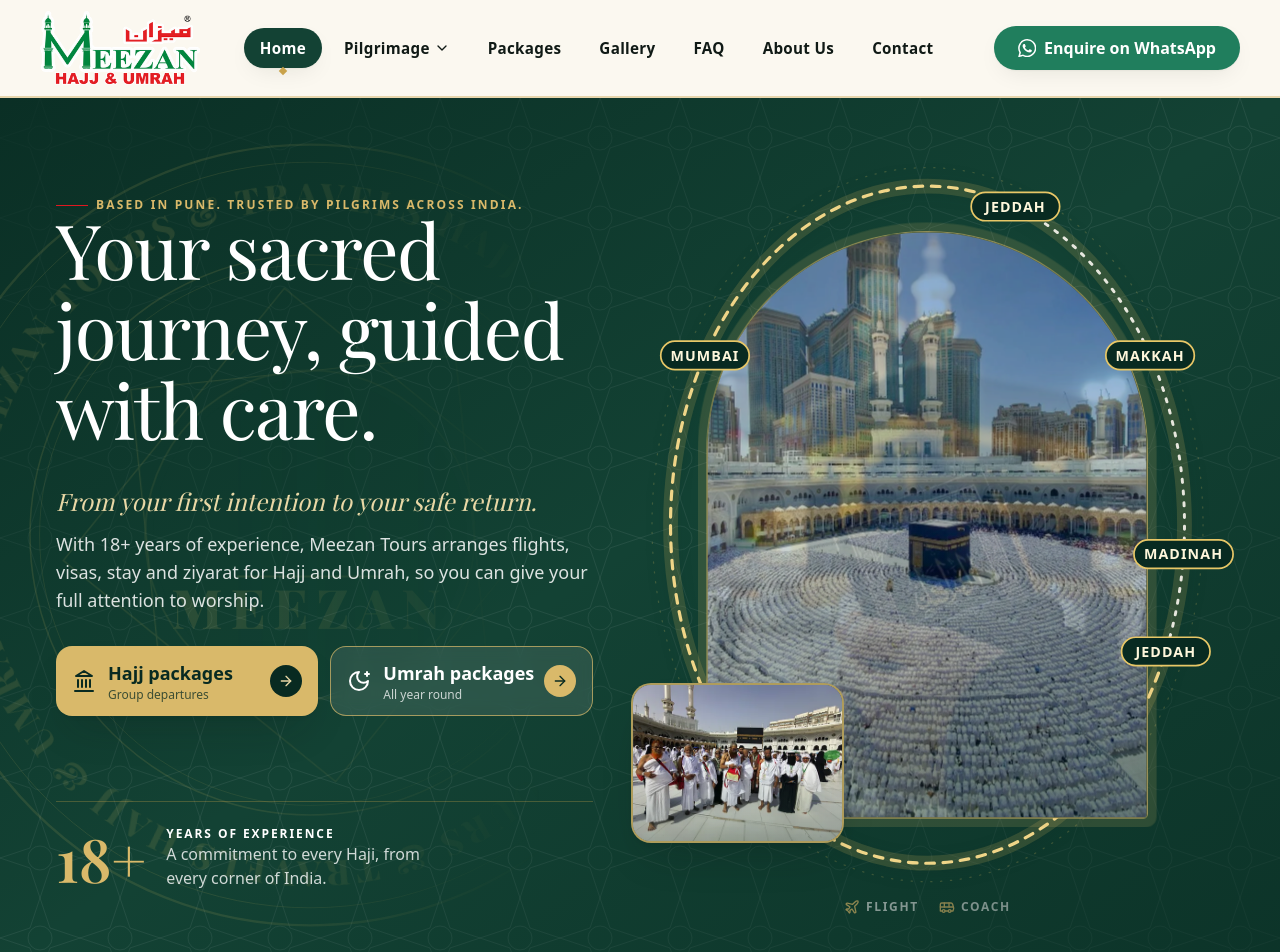
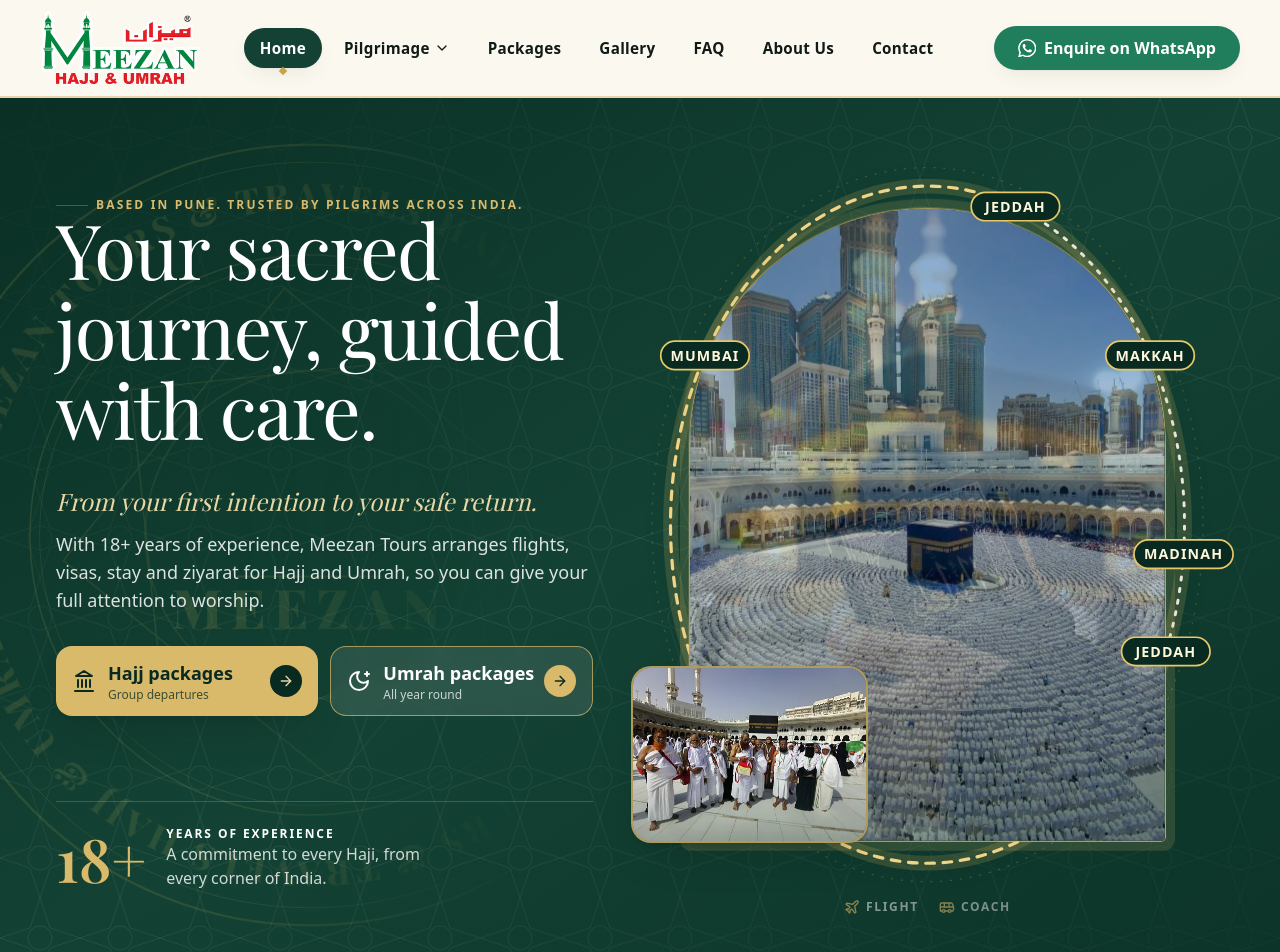
Before and after one commit to faisalahmad7/meezan-tours-website, a React (Vite) app: page / in a window 1280 px wide. Shown: the top 952 px of the page. Built offline with nearby package versions, Linux system fonts and the light colour scheme; a web font is replaced by a local one.

Commit message:
Scale hero imagery within responsive right column

```diff
--- a/src/components/HeroOrbit.tsx
+++ b/src/components/HeroOrbit.tsx
@@ -100,9 +100,9 @@ export default function HeroOrbit({ main, side }: Props) {
           </g>
           {LEGS.map((l) => <Vehicle key={l.id} leg={l} />)}
         </svg>
-        <div className="absolute left-1/2 top-1/2 z-10 w-[72%] -translate-x-1/2 -translate-y-1/2 lg:w-[74%]">
+        <div className="absolute left-1/2 top-1/2 z-10 w-[72%] -translate-x-1/2 -translate-y-1/2 lg:w-[80%]">
           <div className="arch gold-frame overflow-hidden">
-            <HeroSlides slides={main} ratio="3/4" sizes="(min-width:1024px) 40vw, 72vw" priority className="h-full" />
+            <HeroSlides slides={main} ratio="3/4" sizes="(min-width:1024px) 44vw, 72vw" priority className="h-full" />
           </div>
         </div>
         {/* labels sit above the photograph so no stop is ever hidden behind it */}
@@ -119,8 +119,8 @@ export default function HeroOrbit({ main, side }: Props) {
           })}
         </svg>
         {/* Secondary photo: larger, anchored to the lower-left of the main image; the phone headline may overlap it. */}
-        <div className="absolute bottom-[7%] left-[0%] z-20 w-[44.8%] sm:bottom-[7%] sm:w-[36%]">
-          <HeroSlides slides={side} ratio="4/3" sizes="(min-width:1024px) 16vw, 45vw" delayMs={3200} intervalMs={5200} className="rounded-xl2 border-2 border-gold-400/80 shadow-lift" />
+        <div className="absolute bottom-[7%] left-[0%] z-20 w-[44.8%] sm:bottom-[7%] sm:w-[36%] lg:w-[40%]">
+          <HeroSlides slides={side} ratio="4/3" sizes="(min-width:1024px) 20vw, 45vw" delayMs={3200} intervalMs={5200} className="rounded-xl2 border-2 border-gold-400/80 shadow-lift" />
         </div>
       </div>
       <p className="mt-1 hidden items-center sm:flex justify-center gap-5 text-xs font-semibold uppercase tracking-[0.14em] text-white/80">
```
